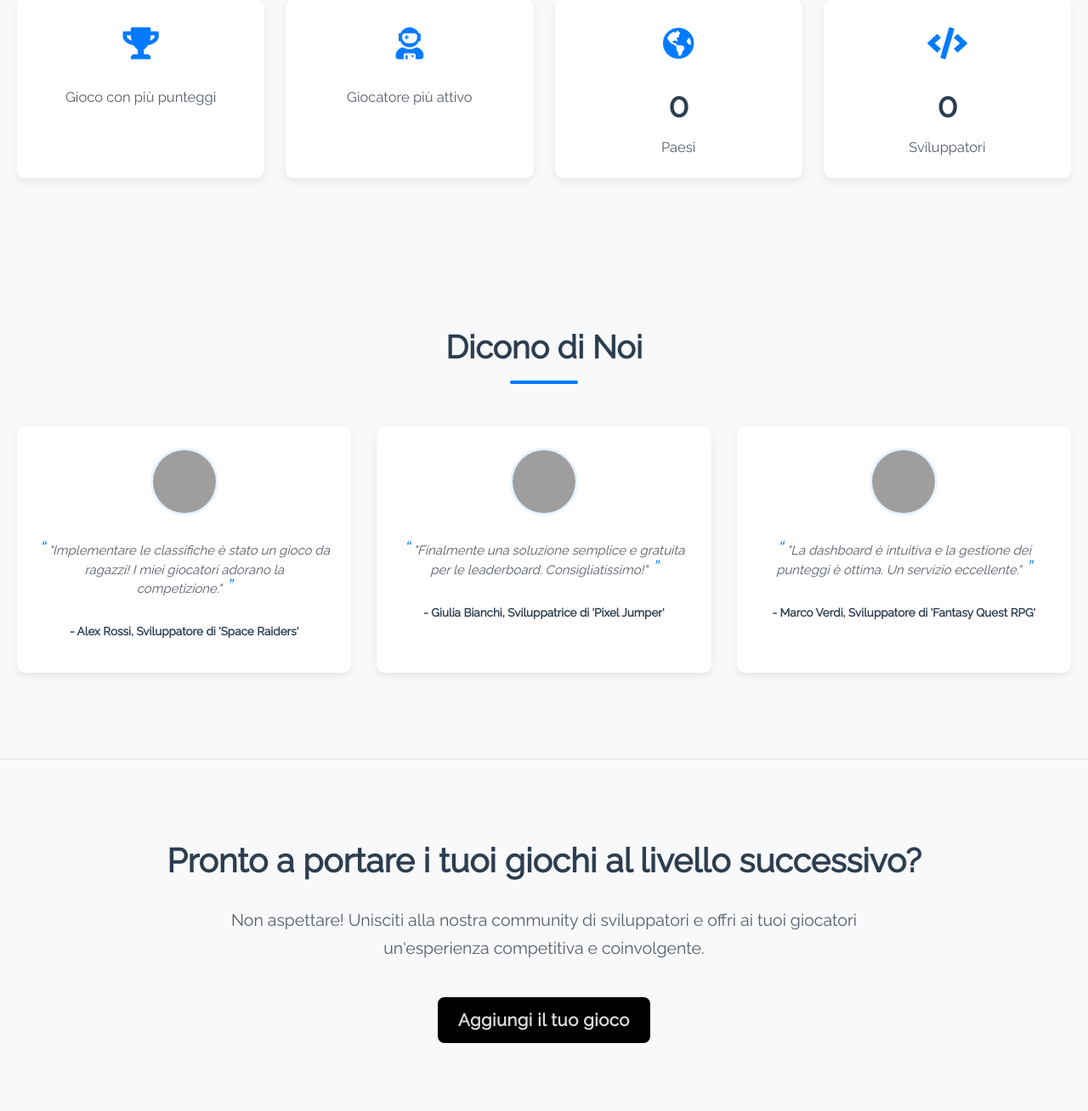
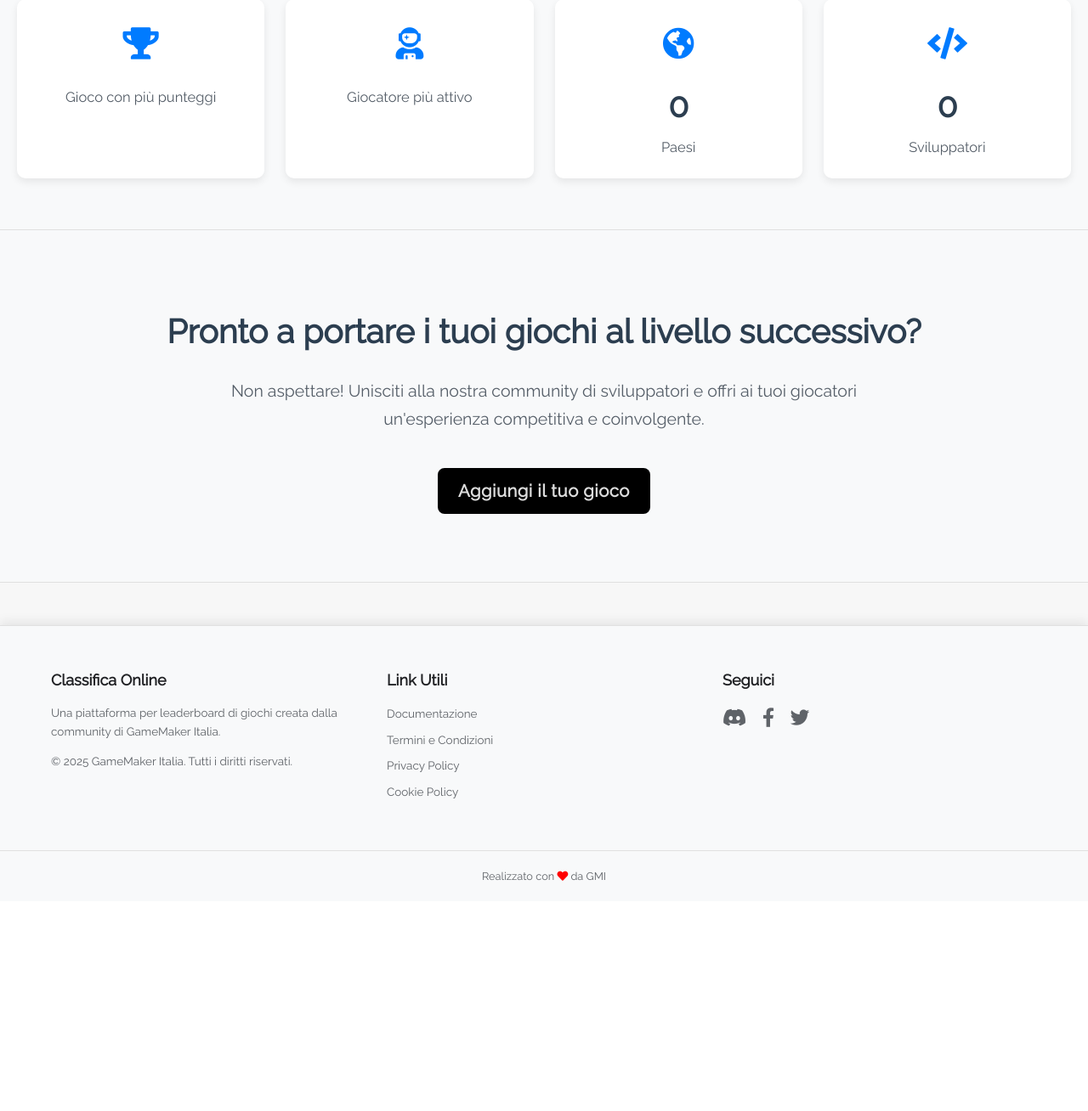
Before and after one commit to manuel-di-iorio/gmiscores, a PHP site: page / in a window 1280 px wide. Shown: the part 3546-4854 px from the top of the page at 85% size. After the commit the page ends 4583 px from the top, so only its background shows below. Run offline with PHP 8.4, Linux system fonts and the light colour scheme; data that the repository does not hold is empty; grey boxes are pictures that could not be loaded.

Commit message:
fix: comment out testimonials section and related horizontal rule

```diff
--- a/pages/index/index.view.php
+++ b/pages/index/index.view.php
@@ -594,7 +594,7 @@
 </div>
 
 <!-- Testimonials Section -->
-<hr class="fade-in-up-on-scroll"/>
+<!-- <hr class="fade-in-up-on-scroll"/>
 <div class="w3-container TestimonialsSection">
   <h2 class="SectionTitle fade-in-up-on-scroll">Dicono di Noi</h2>
   <div class="TestimonialsGrid">
@@ -616,7 +616,7 @@
   </div>
 </div>
 
-<hr class="fade-in-up-on-scroll"/>
+<hr class="fade-in-up-on-scroll"/> -->
 
 <div class="w3-container w3-center fade-in-up-on-scroll FinalCtaSection">
   <h4 class="fade-in-up-on-scroll"><strong>Pronto a portare i tuoi giochi al livello successivo?</strong></h4>
```
